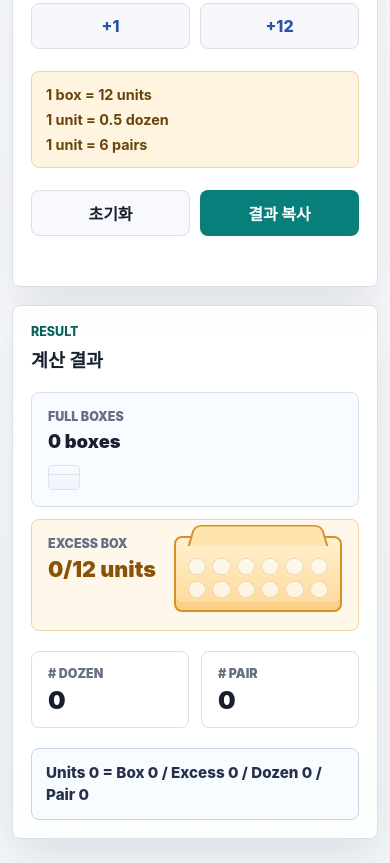
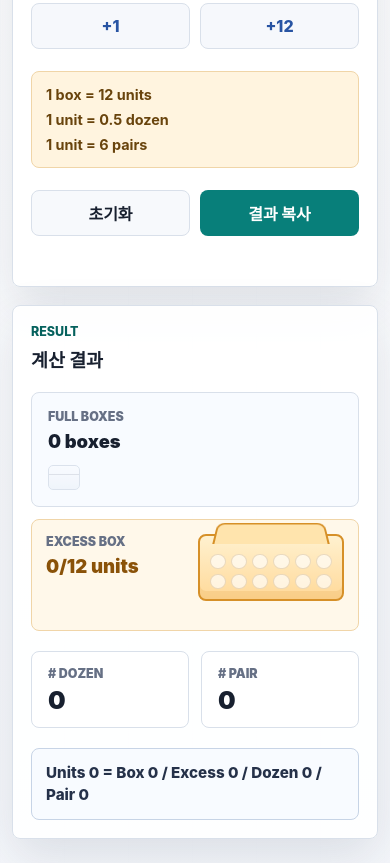
Before and after one commit to lgyEthan/amazon_units_handler, a plain HTML site: page index.html in a window 390 px wide. Shown: the part 419-1282 px from the top of the page. Drawn offline with Linux system fonts and the light colour scheme.

Commit message:
Keep excess box count on one line

```diff
--- a/index.html
+++ b/index.html
@@ -8,7 +8,7 @@
       content="아마존 재고 관리 시스템 unit, box, dozen, pair 계산기"
     />
     <title>아마존 재고 관리 시스템</title>
-    <link rel="stylesheet" href="./styles.css?v=20260618-1318" />
+    <link rel="stylesheet" href="./styles.css?v=20260618-1322" />
   </head>
   <body>
     <main class="app-shell">
@@ -110,6 +110,6 @@
       </section>
     </main>
 
-    <script src="./script.js?v=20260618-1318"></script>
+    <script src="./script.js?v=20260618-1322"></script>
   </body>
 </html>
--- a/styles.css
+++ b/styles.css
@@ -304,6 +304,7 @@ h2 {
 .box-card.is-excess strong {
   color: #8a5208;
   font-size: 1.35rem;
+  white-space: nowrap;
 }
 
 .full-box-row {
@@ -353,7 +354,8 @@ h2 {
 }
 
 .excess-copy {
-  min-width: 104px;
+  flex: 0 0 auto;
+  min-width: 118px;
 }
 
 .open-box {
@@ -490,9 +492,24 @@ h2 {
 
   .box-card.is-excess {
     align-items: flex-start;
+    gap: 10px;
+    padding: 14px;
   }
 
   .open-box {
-    width: min(168px, 44vw);
+    width: min(146px, 41vw);
+    padding: 18px 10px 10px;
+  }
+
+  .box-card.is-excess strong {
+    font-size: 1.16rem;
+  }
+
+  .excess-unit-grid {
+    gap: 5px;
+  }
+
+  .unit-token {
+    height: 15px;
   }
 }
```
